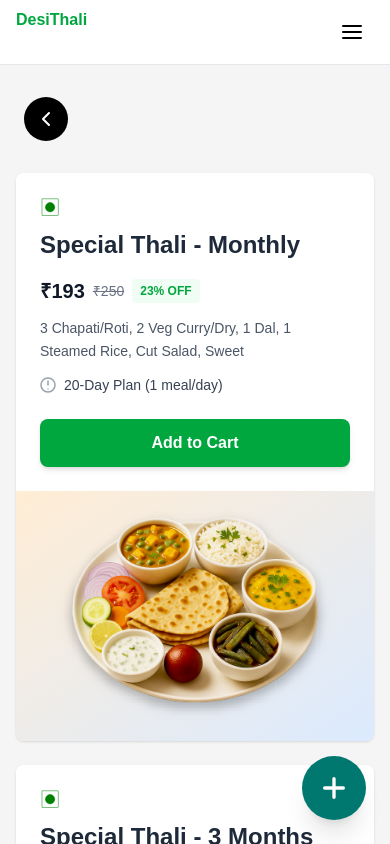
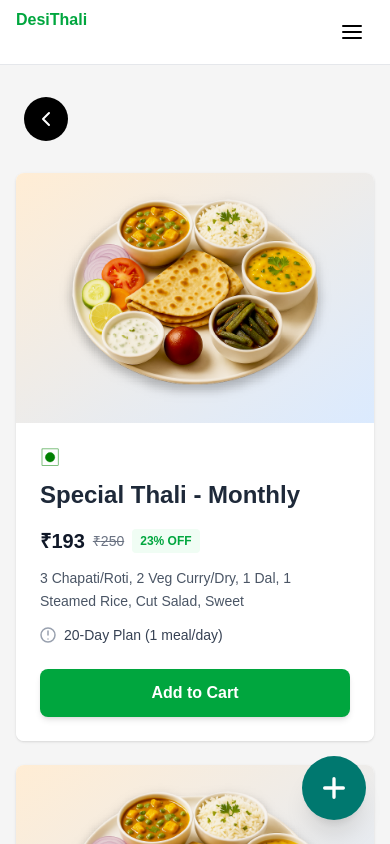
Before and after one commit to Ammyy9908/mealpod, a Next.js app: page /subscriptions/1 in a window 390 px wide. Shown: the top 844 px of the page. Built offline with nearby package versions, Linux system fonts and the light colour scheme; no server answers.

Commit message:
order type added while checkout

```diff
--- a/app/cart/page.js
+++ b/app/cart/page.js
@@ -450,6 +450,7 @@
                 deliverySlot={deliverySlot}
                 startDate={startDate}
                 specialInstructions={specialInstructions}
+                orderType={"subscription"}
               />
 
               <button
--- a/components/CheckoutButton.jsx
+++ b/components/CheckoutButton.jsx
@@ -10,6 +10,7 @@
   deliverySlot,
   startDate,
   specialInstructions,
+  orderType
 }) {
   const handleCheckout = async () => {
     // 1️⃣ Load Razorpay SDK
@@ -32,7 +33,8 @@
           address: address,
           slot: deliverySlot,
           start_date: startDate,
-          special_instruction: specialInstructions
+          special_instruction: specialInstructions,
+          orderType: orderType
         })
       }
     );
--- a/components/subscription-plan-card/index.jsx
+++ b/components/subscription-plan-card/index.jsx
@@ -11,7 +11,7 @@
 
   return (
     <div className="bg-white rounded-lg lg:rounded-lg md:rounded-xl sm:rounded-xl overflow-hidden border-0 lg:border lg:border-gray-200 shadow-sm lg:shadow-lg md:shadow-xl sm:shadow-xl hover:shadow-xl md:hover:shadow-2xl sm:hover:shadow-2xl transition-shadow duration-300">
-      <div className="flex flex-col lg:flex-row items-center justify-center">
+      <div className="flex flex-col-reverse lg:flex-row items-center justify-center">
         {/* Left Side - Text Information */}
         <div className="flex-1 p-6 lg:p-8 md:p-8 sm:p-6 bg-white w-full">
          <div className='flex items-center gap-2 mb-3'>
```
